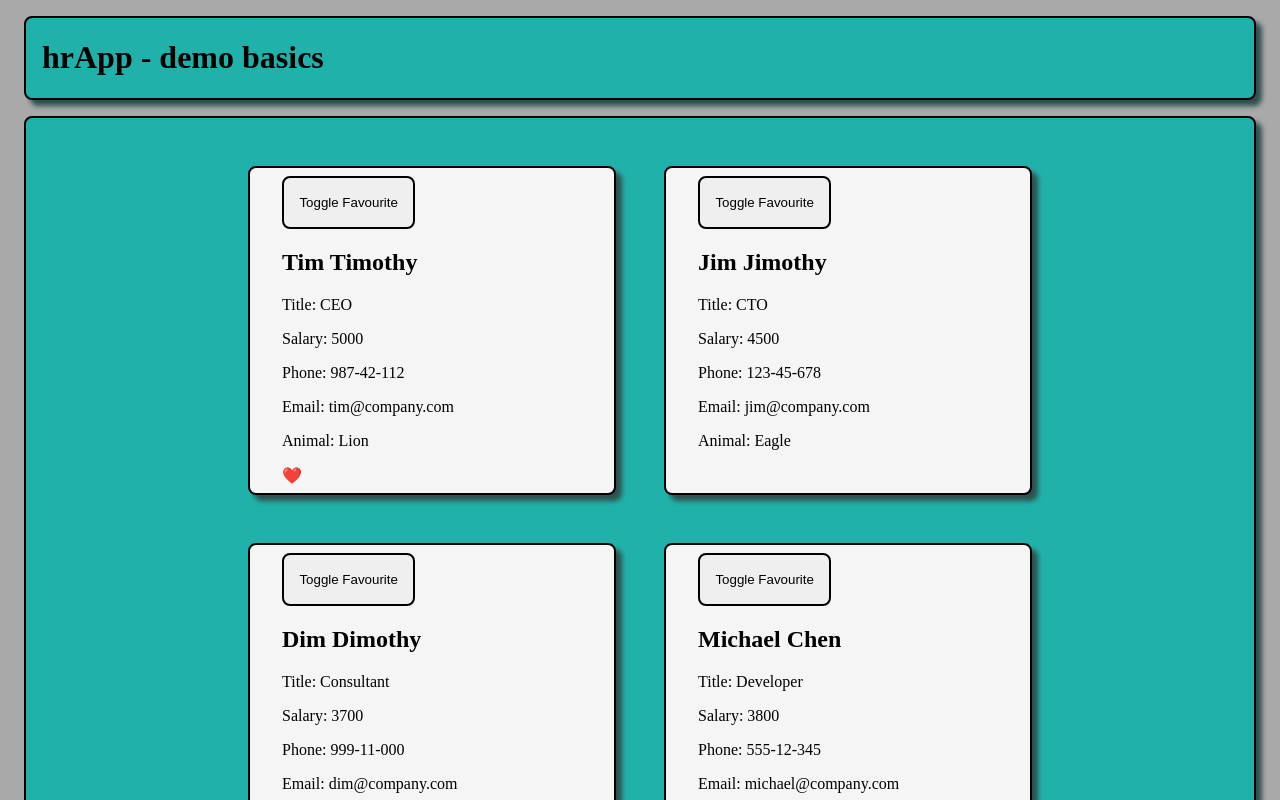
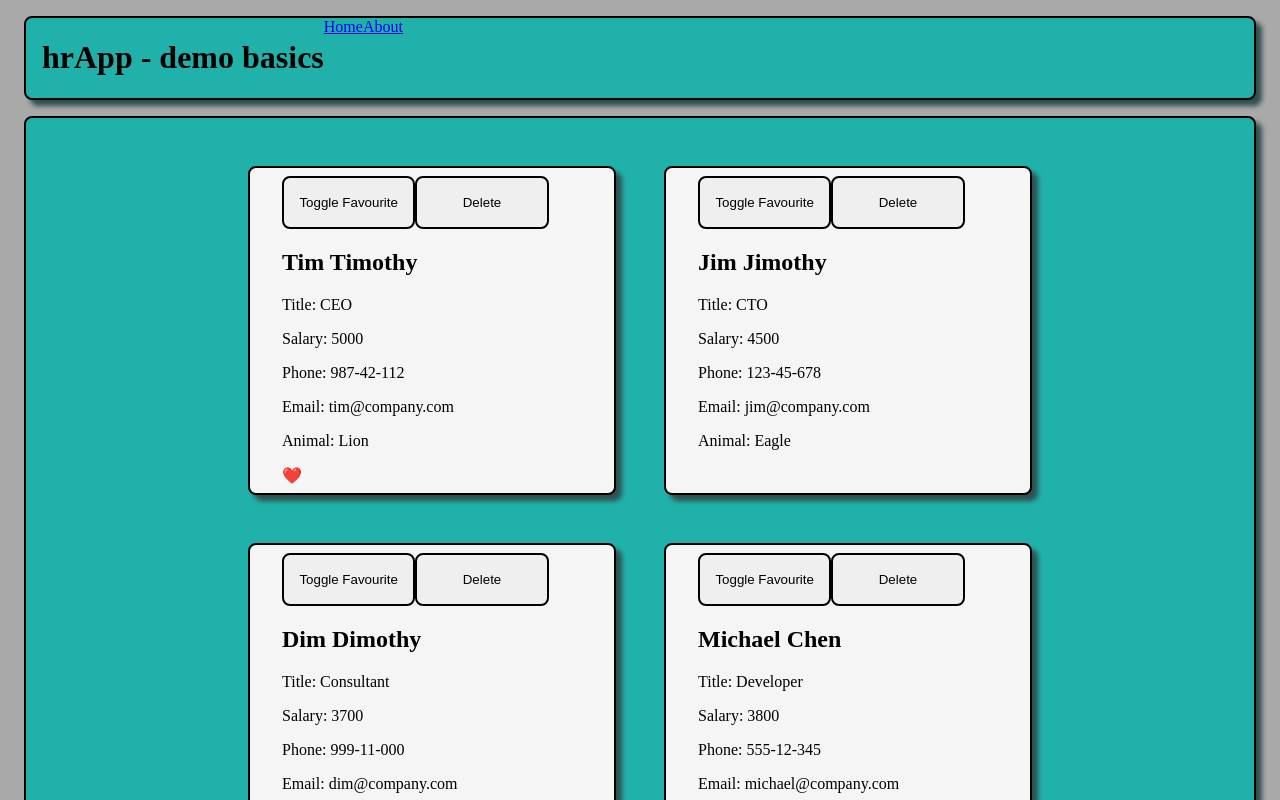
Before and after one commit to kmk9000/demo, a React (Vite) app: page / in a window 1280 px wide. Shown: the top 800 px of the page. Built offline with nearby package versions, Linux system fonts and the light colour scheme; data requests are answered from the project's data file.

Commit message:
end of lesson

```diff
--- a/src/App.jsx
+++ b/src/App.jsx
@@ -1,74 +1,52 @@
-import Header from "./components/Header";
-import Footer from "./components/Footer";
-import Card from "./components/Card";
-import Counter from "./components/Counter";
-import Form from "./components/Form";
-import { useState } from "react";
-import data from "./data";
+import {
+  BrowserRouter,
+  Routes,
+  Route,
+  RouterProvider,
+  createBrowserRouter,
+  Outlet,
+} from "react-router";
+import About from "./components/About";
+import Home from "./components/Home";
+import "./App.css";
+import ErrorPage from "./components/ErrorPage";
+import Layout from "./Layout";
+
+// function App() {
+//   return (
+//     <BrowserRouter>
+//       <Routes>
+//         <Route path="/" element={<Home />} />
+//         <Route path="/about" element={<About />} />
+//       </Routes>
+//     </BrowserRouter>
+//   );
+// }
+
+const router = createBrowserRouter([
+  {
+    path: "/",
+    element: <Layout />,
+    children: [
+      {
+        path: "/",
+        index: true,
+        element: <Home />,
+      },
+      {
+        path: "/about",
+        element: <About />,
+      },
+      {
+        path: "/*",
+        element: <ErrorPage />,
+      },
+    ],
+  },
+]);
 
 function App() {
-  const [count, setCount] = useState(0);
-  const [employees, setEmployees] = useState(data);
-  const [formData, setFormData] = useState({
-    firstName: "",
-    lastName: "",
-    title: "",
-    salary: "",
-    phone: "",
-    email: "",
-    animal: "",
-  });
-
-  const handleClick = () => {
-    setEmployees([
-      ...employees,
-      {
-        id: employees.length + 1,
-        name: formData.name,
-        title: formData.title,
-        salary: formData.salary,
-        phone: formData.phone,
-        email: formData.email,
-        animal: formData.animal,
-        isFavourite: false,
-      },
-    ]);
-  };
-
-  const toggleFavourite = (id) => {
-    const updatedEmployees = employees.map((employee) => {
-      if (employee.id && employee.isFavourite === undefined) {
-        return { ...employee, isFavourite: false };
-      } else if (employee.id === id) {
-        return { ...employee, isFavourite: !employee.isFavourite };
-      } else {
-        return employee;
-      }
-    });
-    setEmployees(updatedEmployees);
-  };
-
-  return (
-    <div className="container">
-      <Header />
-      <main>
-        {employees.map((employee) => (
-          <Card
-            key={employee.id}
-            {...employee}
-            toggleFavourite={toggleFavourite}
-          />
-        ))}
-        <Counter count={count} setCount={setCount} />
-        <Form
-          formData={formData}
-          setFormData={setFormData}
-          handleClick={handleClick}
-        />
-      </main>
-      <Footer count={count} setCount={setCount} />
-    </div>
-  );
+  return <RouterProvider router={router} />;
 }
 
 export default App;
--- /dev/null
+++ b/src/Layout.jsx
@@ -0,0 +1,19 @@
+import { Outlet } from "react-router";
+import Footer from "./components/Footer";
+import Header from "./components/Header";
+
+const Layout = () => {
+  return (
+    <div className="container">
+      <Header />
+
+      <div>
+        <Outlet />
+      </div>
+
+      <Footer />
+    </div>
+  );
+};
+
+export default Layout;
--- /dev/null
+++ b/src/components/About.jsx
@@ -0,0 +1,40 @@
+import { useNavigate } from "react-router";
+
+const About = () => {
+  const navigate = useNavigate;
+  const handleNavigate = () => {
+    navigate("/");
+  };
+  return (
+    <div>
+      <p>
+        Lorem ipsum dolor sit amet, consectetur adipiscing elit. Cras dictum
+        purus felis, eu molestie nibh porta ut. Etiam elementum interdum
+        rhoncus. Integer dictum sit amet enim vel mattis. Duis eget nulla non
+        dolor aliquet pharetra. Ut turpis nibh, malesuada vitae suscipit a,
+        vehicula feugiat risus. Aenean et tincidunt metus. Nullam vehicula
+        feugiat neque. Suspendisse quis massa id ante dapibus volutpat vel sed
+        erat. Nulla consequat eros at turpis elementum lobortis. Nulla quis
+        faucibus massa. Suspendisse malesuada id sem a consectetur. Maecenas
+        finibus nec quam et finibus. Maecenas ex felis, pulvinar vel faucibus
+        posuere, hendrerit vitae nunc.
+      </p>
+      <p>
+        Donec scelerisque ipsum nulla, at tincidunt mauris placerat a. Nullam et
+        nibh et leo facilisis pharetra vitae eu urna. Duis facilisis ligula
+        lobortis quam sodales eleifend. Mauris semper dolor ut fringilla
+        consectetur. Maecenas pretium eros leo, non lobortis turpis ultrices ac.
+        Ut a auctor purus, nec volutpat augue. Etiam maximus sem sed arcu
+        volutpat ultricies. Proin vestibulum nibh nec tellus aliquet tempor.
+        Morbi imperdiet pulvinar augue sed pulvinar. Pellentesque habitant morbi
+        tristique senectus et netus et malesuada fames ac turpis egestas. Nam
+        porttitor ornare aliquam. Quisque in nisi quis orci finibus fringilla at
+        non felis. Curabitur in fermentum libero. Curabitur venenatis sed tortor
+        hendrerit fringilla. Maecenas commodo convallis nulla, non condimentum
+        odio.
+      </p>
+    </div>
+  );
+};
+
+export default About;
--- a/src/components/Card.jsx
+++ b/src/components/Card.jsx
@@ -9,11 +9,13 @@ export default function Card({
   animal,
   isFavourite,
   toggleFavourite,
+  handleDelete,
   id,
 }) {
   return (
     <div className={styles.card}>
       <button onClick={() => toggleFavourite(id)}>Toggle Favourite</button>
+      <button onClick={() => handleDelete(id)}>Delete</button>
       <h2>{name}</h2>
       <p>Title: {title}</p>
       <p>Salary: {salary}</p>
--- /dev/null
+++ b/src/components/ErrorPage.jsx
@@ -0,0 +1,9 @@
+const ErrorPage = () => {
+  return (
+    <div style={{ backgroundColor: "red" }}>
+      <h1>Page not found</h1>
+    </div>
+  );
+};
+
+export default ErrorPage;
--- a/src/components/Footer.jsx
+++ b/src/components/Footer.jsx
@@ -3,10 +3,10 @@ import styles from "./Footer.module.css";
 
 export default function Footer({ count, setCount }) {
   return (
-    <footer>
-      <h3>Copyright © 2025 Kalle Koivuniemi WP2025K. All rights reserved.</h3>
-      <div>{count}</div>
-      <button onClick={() => setCount(count + 1)}>Increment</button>
+    <footer className={styles.footer}>
+      <h3>Copyright © 2025 WP2025K. All rights reserved.</h3>
+      {/* <div>{count}</div>
+      <button onClick={() => setCount(count + 1)}>Increment</button> */}
     </footer>
   );
 }
--- a/src/components/Footer.module.css
+++ b/src/components/Footer.module.css
@@ -1,4 +1,4 @@
-footer {
+.footer {
   flex: 1;
   border: solid 2px black;
   border-radius: 8px;
--- a/src/components/Header.jsx
+++ b/src/components/Header.jsx
@@ -1,9 +1,14 @@
+import { Link } from "react-router";
 import styles from "./Header.module.css";
 
 export default function Header() {
   return (
-    <header>
+    <header className={styles.header} style={{ display: "flex" }}>
       <h1>hrApp - demo basics</h1>
+      <nav>
+        <Link to="/">Home</Link>
+        <Link to="/about">About</Link>
+      </nav>
     </header>
   );
 }
--- /dev/null
+++ b/src/components/Home.jsx
@@ -0,0 +1,83 @@
+import { useEffect, useState } from "react";
+
+import Card from "../components/Card";
+import Counter from "../components/Counter";
+import Form from "../components/Form";
+import axios from "axios";
+
+function Home() {
+  const [count, setCount] = useState(0);
+  const [employees, setEmployees] = useState([]);
+  const [formData, setFormData] = useState({
+    name: "",
+    title: "",
+    salary: "",
+    phone: "",
+    email: "",
+    animal: "",
+  });
+
+  useEffect(() => {
+    axios.get("http://localhost:3001/employees").then((response) => {
+      setEmployees(response.data);
+    });
+  }, []);
+
+  const handleDelete = (id) => {
+    axios.delete(`http://localhost:3001/employees/${id}`).then((response) => {
+      setEmployees(employees.filter((employee) => employee.id !== id));
+    });
+  };
+
+  const handleClick = () => {
+    axios
+      .post("http://localhost:3001/employees", {
+        name: formData.name,
+        title: formData.title,
+        salary: formData.salary,
+        phone: formData.phone,
+        email: formData.email,
+        animal: formData.animal,
+        isFavourite: false,
+      })
+      .then((response) => {
+        setEmployees([...employees, response.data]);
+      });
+  };
+
+  const toggleFavourite = (id) => {
+    const updatedEmployees = employees.map((employee) => {
+      if (employee.id && employee.isFavourite === undefined) {
+        return { ...employee, isFavourite: false };
+      } else if (employee.id === id) {
+        return { ...employee, isFavourite: !employee.isFavourite };
+      } else {
+        return employee;
+      }
+    });
+    setEmployees(updatedEmployees);
+  };
+
+  return (
+    <div>
+      <main>
+        {employees.map((employee) => (
+          <Card
+            key={employee.id}
+            {...employee}
+            toggleFavourite={toggleFavourite}
+            handleDelete={handleDelete}
+          />
+        ))}
+        <Counter count={count} setCount={setCount} />
+        <Form
+          formData={formData}
+          setFormData={setFormData}
+          handleClick={handleClick}
+        />
+      </main>
+    </div>
+  );
+}
+
+export default Home;
--- /dev/null
+++ b/src/db.json
@@ -0,0 +1,68 @@
+{
+  "employees": [
+    {
+      "id": "1",
+      "name": "Tim Timothy",
+      "title": "CEO",
+      "salary": "5000",
+      "phone": "987-42-112",
+      "email": "tim@company.com",
+      "animal": "Lion",
+      "isFavourite": true
+    },
+    {
+      "id": "2",
+      "name": "Jim Jimothy",
+      "title": "CTO",
+      "salary": "4500",
+      "phone": "123-45-678",
+      "email": "jim@company.com",
+      "animal": "Eagle",
+      "isFavourite": false
+    },
+    {
+      "id": "3",
+      "name": "Dim Dimothy",
+      "title": "Consultant",
+      "salary": "3700",
+      "phone": "999-11-000",
+      "email": "dim@company.com",
+      "animal": "Hawk"
+    },
+    {
+      "id": "4",
+      "name": "Michael Chen",
+      "title": "Developer",
+      "salary": "3800",
+      "phone": "555-12-345",
+      "email": "michael@company.com",
+      "animal": "Dolphin"
+    },
+    {
+      "id": "5",
+      "name": "Emily Rodriguez",
+      "title": "Designer",
+      "salary": "3600",
+      "phone": "777-88-999",
+      "email": "emily@company.com",
+      "animal": "Fox"
+    },
+    {
+      "id": "6",
+      "name": "David Wilson",
+      "title": "Manager",
+      "salary": "4200",
+      "phone": "444-33-222",
+      "email": "david@company.com",
+      "animal": "Bear"
+    }
+  ],
+  "somethingElse": [
+    {
+      "id": "1",
+      "name": "Karin",
+      "title": "Designer",
+      "age": 45
+    }
+  ]
+}
```
Also changed, not shown: package.json (+6 -2 lines), 1 other file (tests, documents, lock files or other folders).
